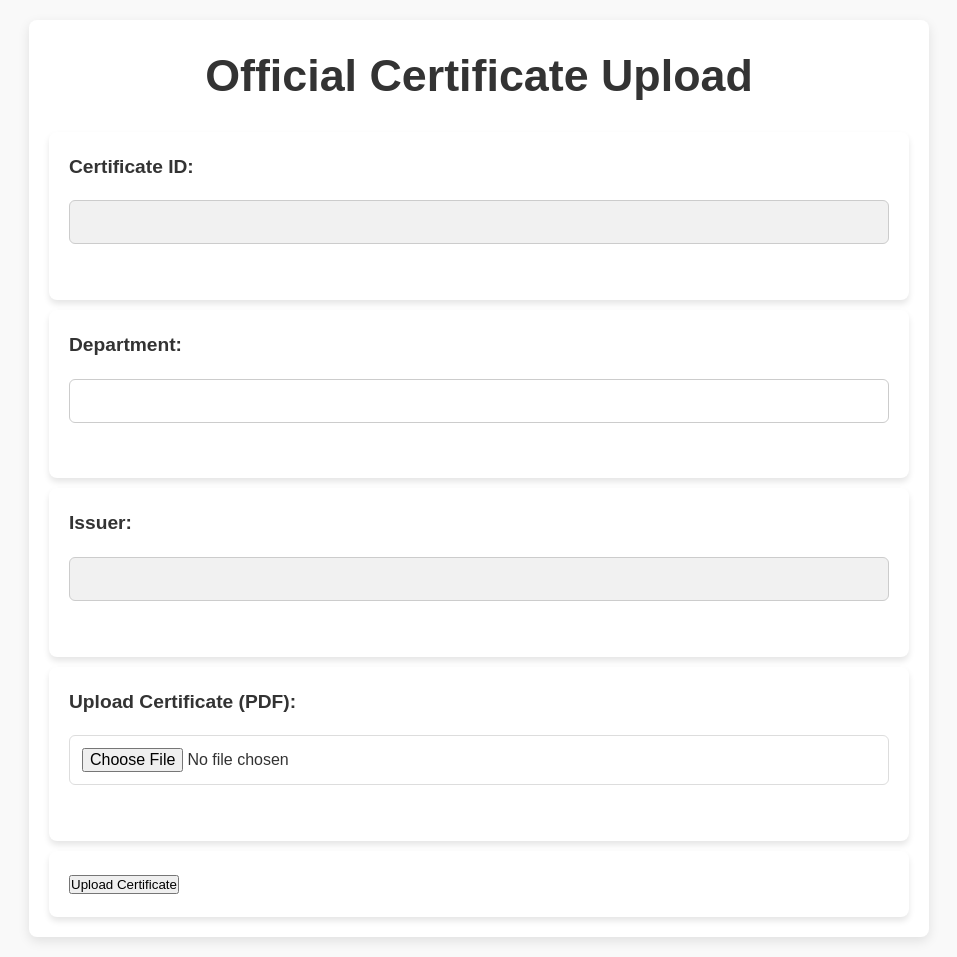
After one commit to luqspy/block-chain-verification-system, a Flask app: template Blockchain/templates/official_upload.html in a window 1280 px wide. The commit adds this page. Shown: the whole page, without its empty margins (161-1118 px from the left). Run offline with Flask 3, Linux system fonts and the light colour scheme; the template is opened without the code that fills it, so the values that code supplies are empty.

Commit message:
3rd Commit to Blockchain

```diff
--- a/Blockchain/app.py
+++ b/Blockchain/app.py
@@ -1,7 +1,7 @@
 from flask import Flask, request, jsonify, render_template
 import hashlib
+import os
 from blockchain import Blockchain
-import os
 
 app = Flask(__name__)
 blockchain = Blockchain()
@@ -9,16 +9,22 @@ blockchain = Blockchain()
 UPLOAD_FOLDER = 'uploads'
 app.config['UPLOAD_FOLDER'] = UPLOAD_FOLDER
 
-# Route for the root URL (this renders the HTML page)
 @app.route('/')
 def home():
-    return render_template("verify_certificate.html")  # Render the HTML file
+    return render_template("user_verification.html")  # Default page, for certificate verification
 
-# Route to add a new certificate (only accessible by government officials)
+@app.route('/official')
+def official_home():
+    # Show upload page only for government officials
+    user_role = request.headers.get('Role')  # For example, 'Role: government'
+    if user_role != 'government':
+        return jsonify({"message": "Unauthorized access. Only government officials can upload certificates."}), 403
+    return render_template("official_upload.html")  # Page for uploading certificates
+
 @app.route('/add_certificate', methods=['POST'])
 def add_certificate():
-    # Role-based access check (example: using a custom header or token)
-    user_role = request.headers.get('Role')  # Example: 'Role: government'
+    # Role-based check (Example: using custom headers or a token)
+    user_role = request.headers.get('Role')  # Should be 'government' for officials
     if user_role != 'government':
         return jsonify({"message": "Unauthorized to add certificates"}), 403
 
@@ -34,47 +40,42 @@ def add_certificate():
     # Generate hash of the PDF file
     pdf_hash = generate_pdf_hash(pdf_path)
 
-    # Combine certificate metadata and PDF hash to add to blockchain
+    # Add the certificate to the blockchain
     certificate_data = {
         'certificate_id': certificate_id,
         'department': department,
         'issuer': issuer,
-        'pdf_hash': pdf_hash  # Store the hash of the document
+        'pdf_hash': pdf_hash
     }
     blockchain.add_certificate(department, certificate_id, pdf_hash)
 
     return jsonify({"message": "Certificate added successfully!"}), 201
 
-# Route to verify certificate (by checking the hash)
 @app.route('/verify_certificate', methods=['POST'])
 def verify_certificate():
     certificate_id = request.form.get('certificate_id')
-    department = request.form.get('department')  # Get department from form
-    pdf_file = request.files.get('pdf_file')  # The uploaded PDF to verify
+    uploaded_file = request.files.get('pdf_file')
 
-    if not certificate_id:
-        return jsonify({"message": "Certificate ID is required!"}), 400
+    # Verify by Certificate ID
+    if certificate_id:
+        certificate = blockchain.get_certificate_by_id(certificate_id)
+        if certificate:
+            return jsonify(certificate)
+        else:
+            return jsonify({"message": "Certificate not found"}), 404
 
-    if pdf_file:
-        # Save the PDF file temporarily
-        pdf_path = os.path.join(app.config['UPLOAD_FOLDER'], pdf_file.filename)
-        pdf_file.save(pdf_path)
+    # Verify by uploading PDF file
+    elif uploaded_file:
+        file_hash = generate_pdf_hash(uploaded_file)
+        certificate = blockchain.get_certificate_by_hash(file_hash)
+        if certificate:
+            return jsonify(certificate)
+        else:
+            return jsonify({"message": "Certificate not found"}), 404
 
-        # Generate hash of the uploaded PDF
-        pdf_hash = generate_pdf_hash(pdf_path)
+    else:
+        return jsonify({"message": "No certificate ID or file provided"}), 400
 
-        # Verify the certificate with the given ID and hash
-        if blockchain.verify_certificate(certificate_id, pdf_hash):
-            return jsonify({"message": "Certificate is valid!"}), 200
-        else:
-            return jsonify({"message": "Certificate not found or invalid!"}), 404
-    else:
-        # Only verify by certificate ID if no PDF file is uploaded
-        certificate_data = blockchain.get_certificate_by_id(certificate_id)
-        if certificate_data:
-            return jsonify({"message": "Certificate is valid!", "certificate": certificate_data}), 200
-        else:
-            return jsonify({"message": "Certificate not found!"}), 404
 
 # Method to generate hash of the PDF
 def generate_pdf_hash(pdf_path):
@@ -84,18 +85,5 @@ def generate_pdf_hash(pdf_path):
             sha256_hash.update(byte_block)
     return sha256_hash.hexdigest()
 
-# Route to get certificates for a department (used for display)
-@app.route('/get_certificates', methods=['GET'])
-def get_certificates():
-    # Fetch a list of all certificates (certificate_id and issuer) for display
-    certificates = []
-    for block in blockchain.chain:
-        certificates.append({
-            'certificate_id': block.certificate_data['certificate_id'],
-            'issuer': block.certificate_data['issuer'],
-            'department': block.certificate_data['department']
-        })
-    return jsonify(certificates)
-
 if __name__ == '__main__':
     app.run(debug=True)
--- a/Blockchain/static/styles.css
+++ b/Blockchain/static/styles.css
@@ -78,7 +78,16 @@ select, input[type="file"] {
   border: 1px solid #ddd;
 }
 
-/* Centered content after selecting a department */
+/* Form Section Styling with white background */
+.form-section {
+  background-color: #fff;
+  padding: 20px;
+  margin-top: 10px;
+  border-radius: 8px;
+  box-shadow: 0 4px 6px rgba(0, 0, 0, 0.1);
+}
+
+/* Verification options */
 #verificationOptions {
   display: none;
   padding: 20px;
@@ -93,15 +102,6 @@ select, input[type="file"] {
   font-weight: bold;
   margin-top: 20px;
   text-align: center;
-}
-
-/* YouTube-like container */
-.container {
-  max-width: 900px;
-  background-color: #fff;
-  padding: 20px;
-  border-radius: 12px;
-  box-shadow: 0 4px 12px rgba(0, 0, 0, 0.1);
 }
 
 /* Add a black box for certificate verification */
@@ -125,24 +125,42 @@ select, input[type="file"] {
   font-size: 1rem;
 }
 
-/* Responsive design */
-@media (max-width: 768px) {
-  .container {
-    padding: 15px;
-  }
+/* Department selection - gradient background for each department */
+#department {
+  background-color: #fff;
+  color: #333;
+  font-size: 1rem;
+  padding: 12px;
+  border-radius: 6px;
+  border: 1px solid #ccc;
+}
 
-  h1 {
-    font-size: 2rem;
-  }
+#department option {
+  color: #333;
+}
 
-  input[type="button"] {
-    padding: 10px;
-  }
+/* Health department gradient */
+#health {
+  background: linear-gradient(45deg, #FF6A00, #FF6A00, #ff3b30); /* Red gradient */
+  color: white;
+}
 
-  /* Making select and inputs more compact for mobile view */
-  select, input[type="text"], input[type="file"], input[type="button"] {
-    font-size: 0.9rem;
-  }
+/* Education department gradient */
+#education {
+  background: linear-gradient(45deg, #00c6ff, #0072ff); /* Blue gradient */
+  color: white;
+}
+
+/* Vehicle department gradient */
+#vehicle {
+  background: linear-gradient(45deg, #32cd32, #228b22); /* Green gradient */
+  color: white;
+}
+
+/* Other department gradient */
+#other {
+  background: linear-gradient(45deg, #ff1493, #db7093); /* Pink gradient */
+  color: white;
 }
 
 /* YouTube-style top bar (if you want to add one) */
--- /dev/null
+++ b/Blockchain/templates/official_upload.html
@@ -0,0 +1,39 @@
+<!DOCTYPE html>
+<html lang="en">
+<head>
+    <meta charset="UTF-8">
+    <meta name="viewport" content="width=device-width, initial-scale=1.0">
+    <title>Official Certificate Upload</title>
+    <link rel="stylesheet" href="{{ url_for('static', filename='styles.css') }}">
+</head>
+<body>
+    <div class="container">
+        <h1 class="certificate-upload-heading">Official Certificate Upload</h1>
+        <form action="/add_certificate" method="POST" enctype="multipart/form-data">
+            <div class="form-section">
+                <label for="certificate_id">Certificate ID:</label>
+                <input type="text" id="certificate_id" name="certificate_id" required><br><br>
+            </div>
+
+            <div class="form-section">
+                <label for="department">Department:</label>
+                <input type="text" id="department" name="department" required><br><br>
+            </div>
+
+            <div class="form-section">
+                <label for="issuer">Issuer:</label>
+                <input type="text" id="issuer" name="issuer" required><br><br>
+            </div>
+
+            <div class="form-section">
+                <label for="pdf_file">Upload Certificate (PDF):</label>
+                <input type="file" id="pdf_file" name="pdf_file" accept="application/pdf" required><br><br>
+            </div>
+
+            <div class="form-section">
+                <button type="submit">Upload Certificate</button>
+            </div>
+        </form>
+    </div>
+</body>
+</html>
```
Also changed, not shown: Blockchain/templates/index.html (added, +13 -0 lines), Blockchain/templates/user_verification.html (added, +113 -0 lines), Blockchain/templates/user_verification_result.html (added, +24 -0 lines), 1 other file.
